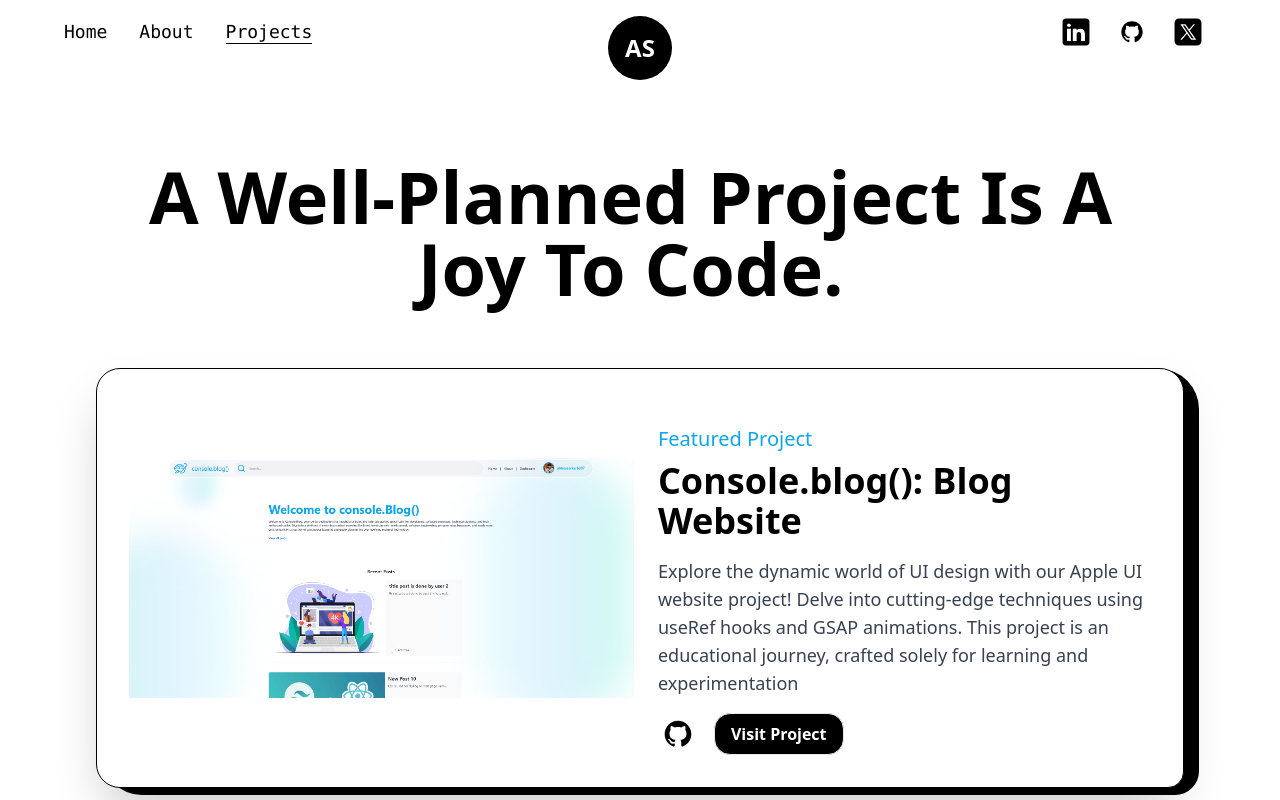
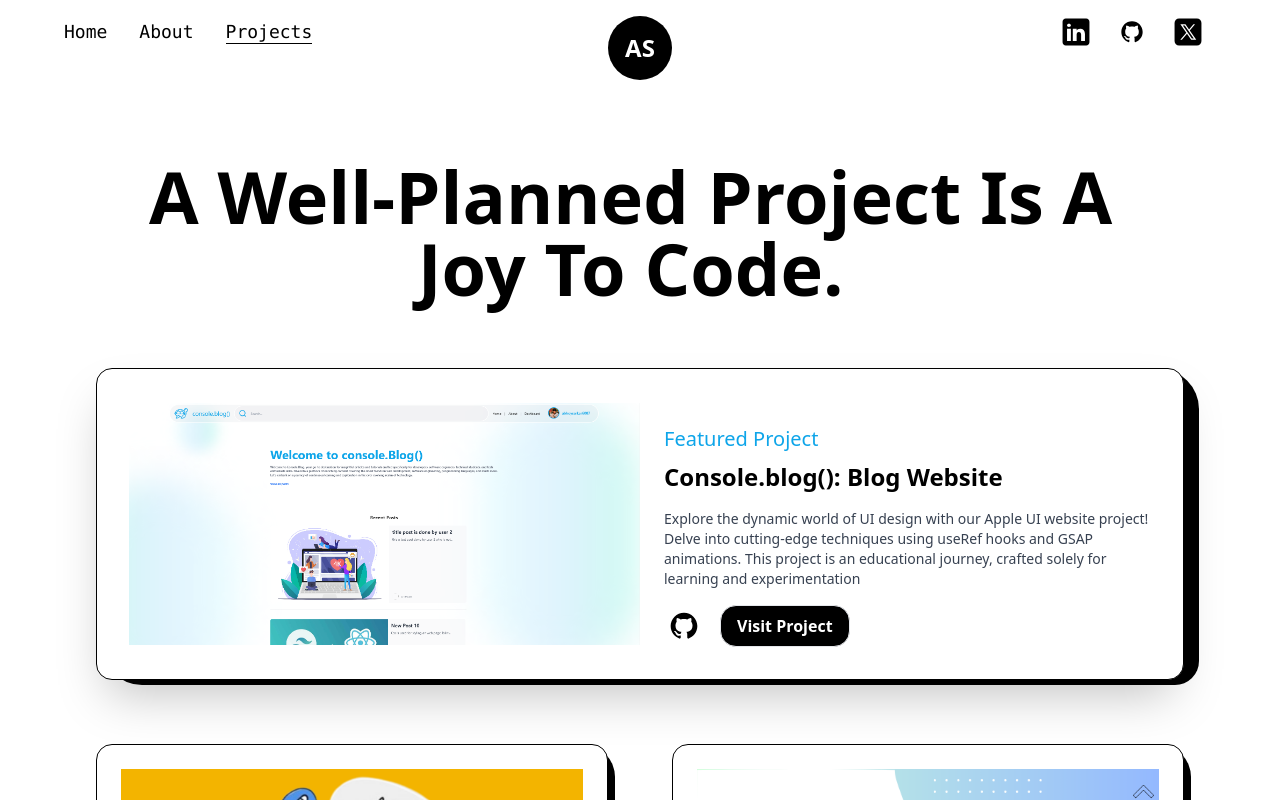
Before and after one commit to abhoy21/my_portfolio, a Next.js app: page /projects in a window 1280 px wide. Shown: the top 800 px of the page. Built offline with nearby package versions, Linux system fonts and the light colour scheme.

Commit message:
responsiveness added to about page

```diff
--- a/app/_components/ProjectPageComponent.tsx
+++ b/app/_components/ProjectPageComponent.tsx
@@ -36,8 +36,8 @@ const FeaturedProject: FC<ProjectProps> = ({
 }) => {
   return (
     <article
-      className='w-full flex flex-row items-center justify-between rounded-3xl border border-solid border-black bg-white shadow-2xl p-6 relative rounded-br-2xl
-  lg:flex-row lg:p-8 xs:flex-col xs:rounded-2xl xs:rounded-br-3xl xs:p-4'
+      className='w-full flex flex-col lg:flex-row items-center justify-between rounded-2xl border border-solid border-black bg-white shadow-2xl p-6 relative
+      rounded-br-2xl lg:p-8 xs:flex-col xs:p-4'
     >
       <div
         className='absolute top-0 -right-4 -z-10 w-[101%] h-[103%] rounded-[2.5rem] bg-black rounded-br-3xl
@@ -47,7 +47,7 @@ const FeaturedProject: FC<ProjectProps> = ({
       <Link
         href={link}
         target='_blank'
-        className='w-1/2 cursor-pointer overflow-hidden rounded-lg lg:w-full'
+        className='w-full lg:w-1/2 cursor-pointer overflow-hidden rounded-lg'
       >
         <FramerImage
           src={img}
@@ -57,7 +57,7 @@ const FeaturedProject: FC<ProjectProps> = ({
           transition={{ duration: 0.3 }}
         />
       </Link>
-      <div className='w-1/2 flex flex-col items-start justify-between !pl-6 lg:w-full lg:pl-0 lg:pt-6'>
+      <div className='w-full lg:w-1/2 flex flex-col items-start justify-between !pl-6 lg:pl-0 lg:pt-6'>
         <span className='text-sky-500 font-medium text-xl xs:text-base'>
           {type}
         </span>
@@ -66,13 +66,11 @@ const FeaturedProject: FC<ProjectProps> = ({
           target='_blank'
           className='hover:underline underline-offset-2'
         >
-          <h2 className='my-2 w-full text-left !text-4xl font-bold sm:text-sm'>
+          <h2 className='my-2 w-full text-left !text-4xl font-bold md:!text-2xl sm:!text-xl'>
             {title}
           </h2>
         </Link>
-        <p className='my-2 font-medium text-gray-700 sm:text-sm md:text-lg'>
-          {summary}
-        </p>
+        <p className='my-2 font-medium text-gray-700 md:!text-sm'>{summary}</p>
         <div className='mt-2 flex items-center'>
           <Link href={github} target='_blank' className='w-10'>
             <GithubIcon />
@@ -93,7 +91,7 @@ const FeaturedProject: FC<ProjectProps> = ({
 
 const Project: FC<ProjectProps> = ({ title, type, link, img, github }) => {
   return (
-    <article className='w-full flex flex-col items-center justify-center rounded-2xl border border-solid border-black bg-white p-6 relative  xs:p-4'>
+    <article className='w-full flex flex-col items-center justify-center rounded-2xl border border-solid border-black bg-white p-6 relative xs:p-4'>
       <div className='absolute top-0 -right-4 -z-10 w-[102%] h-[103%] rounded-[2rem] bg-black rounded-br-3xl md:-right-2 md:w-[101%] xs:h-[102%] xs:rounded-[1.5rem]' />
       <Link
         href={link}
@@ -117,7 +115,7 @@ const Project: FC<ProjectProps> = ({ title, type, link, img, github }) => {
           target='_blank'
           className='hover:underline underline-offset-2'
         >
-          <h2 className='my-2 w-full text-left text-3xl font-bold lg:text-2xl'>
+          <h2 className='my-2 w-full text-left text-3xl font-bold lg:text-2xl sm:text-xl'>
             {title}
           </h2>
         </Link>
@@ -125,7 +123,7 @@ const Project: FC<ProjectProps> = ({ title, type, link, img, github }) => {
           <Link
             href={link}
             target='_blank'
-            className='text-lg font-semibold underline  md:text-base'
+            className='text-lg font-semibold underline md:text-base'
           >
             Visit
           </Link>
```
